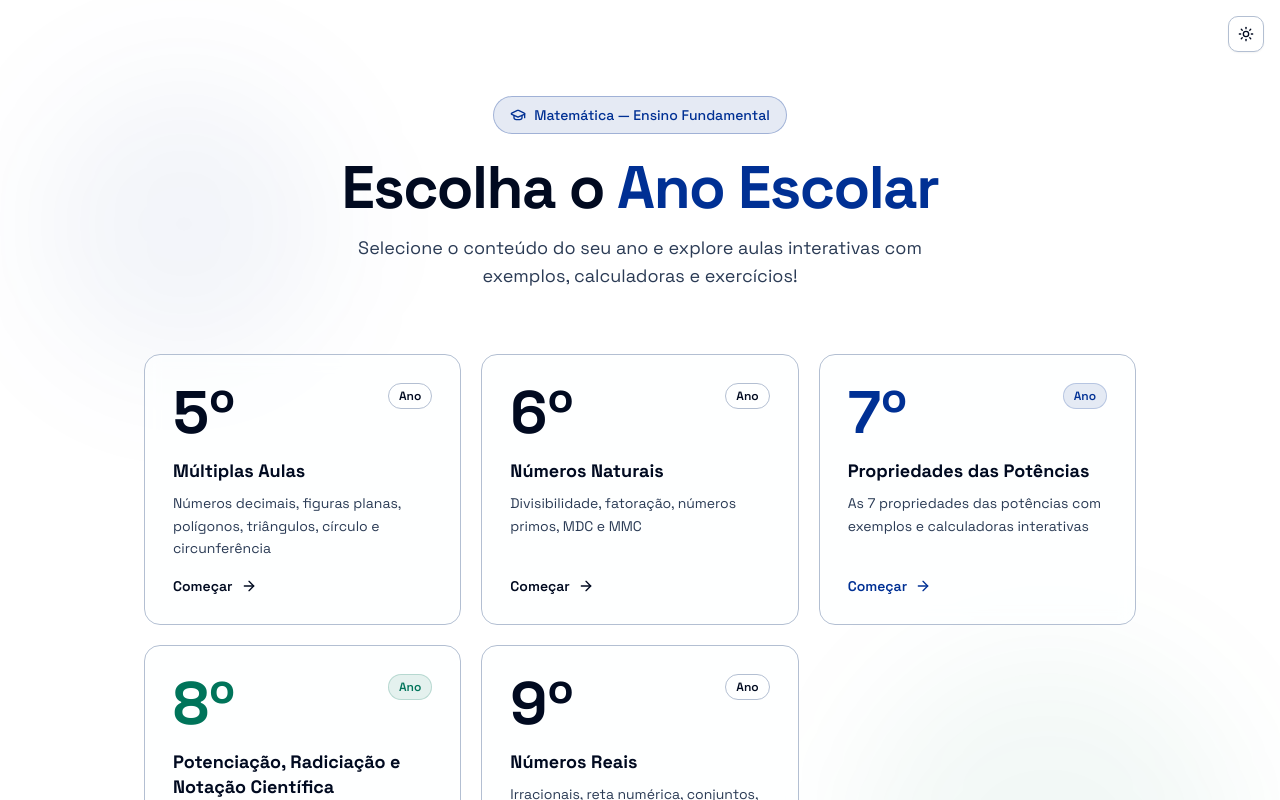
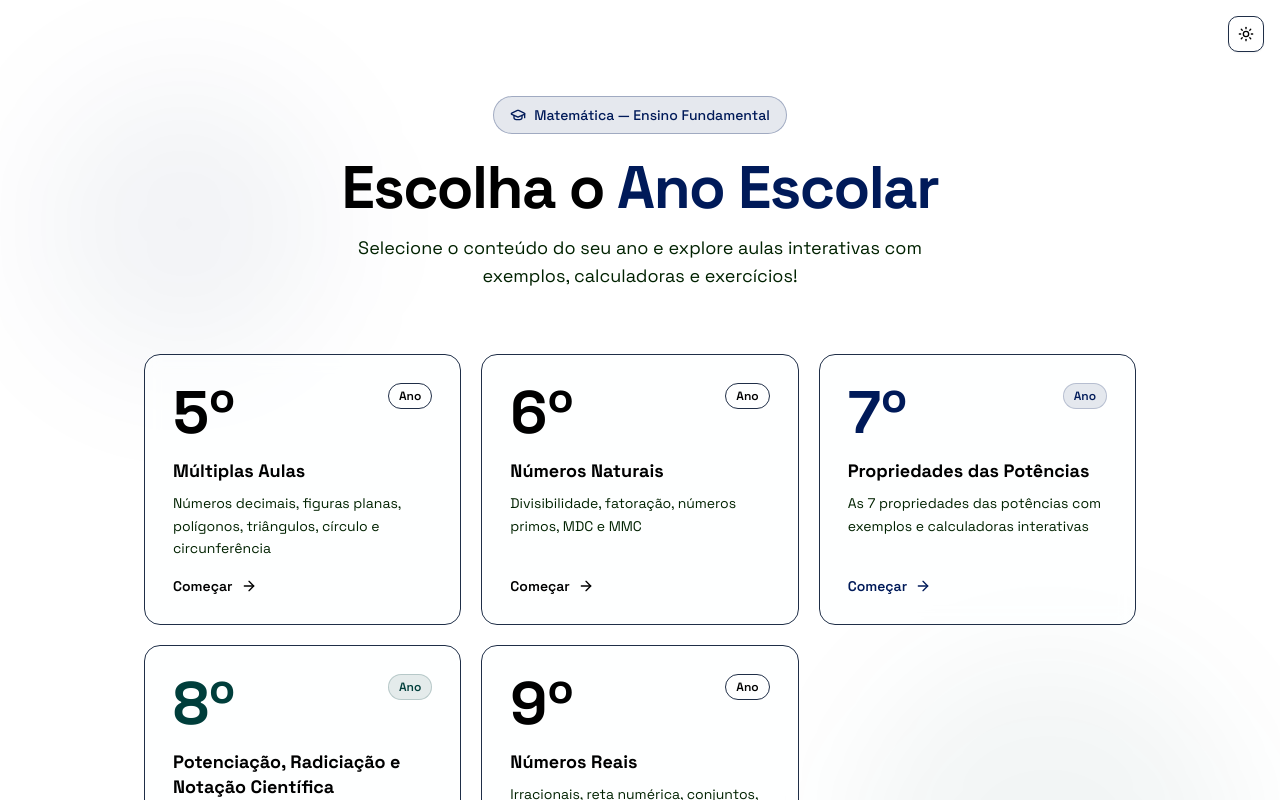
Before and after one commit to AdamsFlorisbal/AulasMatem-tica, a Next.js app: page / in a window 1280 px wide. Shown: the top 800 px of the page. Built offline with nearby package versions, Linux system fonts and the light colour scheme.

Commit message:
cores escuras

```diff
--- a/app/globals.css
+++ b/app/globals.css
@@ -4,49 +4,53 @@
 @custom-variant dark (&:is(.dark *));
 
 :root {
-  /* Fundo branco puro para máximo contraste */
+  /* FUNDO: Branco Puro para máximo brilho no projetor */
   --background: oklch(1 0 0);
-  /* Texto principal: Preto profundo (quase preto, mas com um toque de azul para não ser "morto") */
-  --foreground: oklch(0.15 0.05 260);
+
+  /* TEXTO PRINCIPAL: Preto Absoluto para leitura perfeita */
+  --foreground: oklch(0 0 0);
 
   --card: oklch(1 0 0);
-  --card-foreground: oklch(0.15 0.05 260);
+  --card-foreground: oklch(0 0 0);
 
   --popover: oklch(1 0 0);
-  --popover-foreground: oklch(0.15 0.05 260);
+  --popover-foreground: oklch(0 0 0);
 
-  /* Primário: Azul Marinho forte e vibrante (Ótimo para projetores) */
-  --primary: oklch(0.35 0.18 255);
+  /* PRIMÁRIO: Azul Marinho Profundo (Excelente para Títulos e Destaques) */
+  --primary: oklch(0.25 0.12 260);
   --primary-foreground: oklch(1 0 0);
 
-  --secondary: oklch(0.95 0.02 255);
-  --secondary-foreground: oklch(0.2 0.1 260);
+  /* SECUNDÁRIO: Roxo Imperial (Usado em botões secundários ou áreas de foco) */
+  --secondary: oklch(0.95 0.02 300); /* Fundo levemente arroxeado */
+  --secondary-foreground: oklch(0.25 0.15 300); /* Texto Roxo Escuro */
 
-  /* Texto Muted: Agora um cinza bem escuro, legível em projeção */
-  --muted: oklch(0.92 0.02 255);
-  --muted-foreground: oklch(0.35 0.05 260);
+  /* MUTED: Em vez de cinza, usaremos um Verde Floresta bem escuro para textos complementares */
+  --muted: oklch(0.95 0.05 150);
+  --muted-foreground: oklch(0.2 0.1 150);
 
-  /* Accent: Um verde ou azul turquesa forte para chamar atenção */
-  --accent: oklch(0.45 0.2 180);
+  /* ACCENT: Azul Turquesa Escuro para chamar atenção sem perder contraste */
+  --accent: oklch(0.3 0.12 190);
   --accent-foreground: oklch(1 0 0);
 
-  --destructive: oklch(0.5 0.25 25);
+  /* DESTRUCTIVE: Vermelho Sangue (Contraste crítico) */
+  --destructive: oklch(0.4 0.25 25);
   --destructive-foreground: oklch(1 0 0);
 
-  --border: oklch(0.8 0.03 260);
-  --input: oklch(0.8 0.03 260);
-  --ring: oklch(0.35 0.18 255);
+  /* BORDAS E INPUTS: Usaremos um tom escuro para que as caixas de texto sejam visíveis */
+  --border: oklch(0.3 0.05 260);
+  --input: oklch(0.3 0.05 260);
+  --ring: oklch(0.25 0.12 260);
 
   --radius: 0.75rem;
 
-  --sidebar: oklch(0.98 0.01 260);
-  --sidebar-foreground: oklch(0.15 0.05 260);
-  --sidebar-primary: oklch(0.35 0.18 255);
+  --sidebar: oklch(0.98 0 0);
+  --sidebar-foreground: oklch(0 0 0);
+  --sidebar-primary: oklch(0.25 0.12 260);
   --sidebar-primary-foreground: oklch(1 0 0);
-  --sidebar-accent: oklch(0.9 0.03 260);
-  --sidebar-accent-foreground: oklch(0.35 0.18 255);
-  --sidebar-border: oklch(0.85 0.03 260);
-  --sidebar-ring: oklch(0.35 0.18 255);
+  --sidebar-accent: oklch(0.9 0.05 260);
+  --sidebar-accent-foreground: oklch(0.25 0.12 260);
+  --sidebar-border: oklch(0.3 0.05 260);
+  --sidebar-ring: oklch(0.25 0.12 260);
 }
 
 .dark {
@@ -124,7 +128,7 @@
   }
 }
 
-/* Animações mantidas... */
+/* Mantendo as animações */
 @keyframes float {
   0%, 100% { transform: translateY(0px); }
   50% { transform: translateY(-8px); }
```
